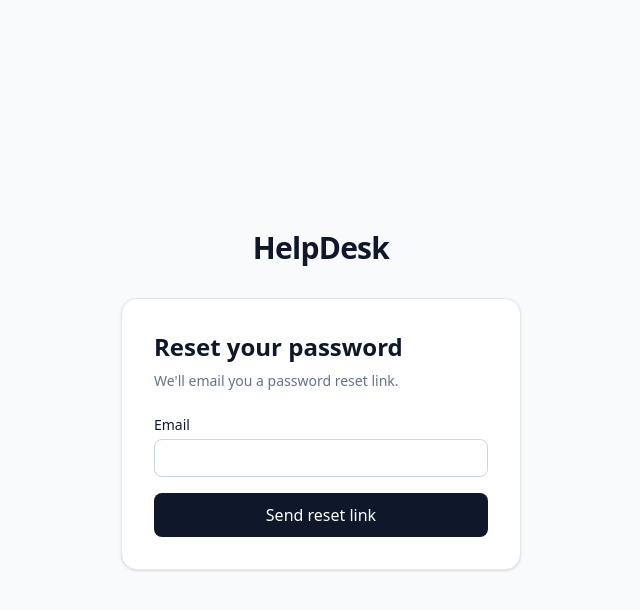
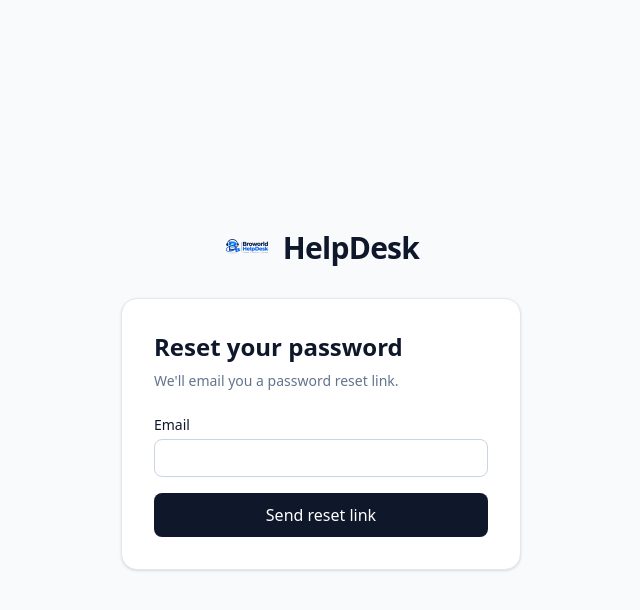
Before and after one commit to rami-aouinti/HelpDesk, a Laravel app: page /forgot-password in a window 1280 px wide. Shown: the top 610 px of the page, without its empty margins (319-959 px from the left). Run offline with Laravel 12, Linux system fonts and the light colour scheme; style sheets or scripts are compiled from the project's sources; parts of the project's set-up code (start-up, migrations or seed data) failed here and were passed over; some libraries are stand-ins or nearby versions.

Commit message:
feat(branding): add logo and metadata to guest pages

```diff
--- a/resources/views/layouts/guest.blade.php
+++ b/resources/views/layouts/guest.blade.php
@@ -3,13 +3,18 @@
 <head>
     <meta charset="utf-8">
     <meta name="viewport" content="width=device-width, initial-scale=1">
-    <title>{{ $title ?? 'HelpDesk' }}</title>
+    <title>@yield('title', 'HelpDesk | Support Workspace')</title>
+    <meta name="description" content="@yield('meta-description', 'Access your HelpDesk account to manage support requests and stay connected with your team.')">
+    <meta name="application-name" content="HelpDesk">
+    <meta name="theme-color" content="#111827">
+    <link rel="icon" type="image/png" href="{{ asset('helpdesk.png') }}">
+    <link rel="apple-touch-icon" href="{{ asset('helpdesk.png') }}">
     @vite(['resources/css/app.css', 'resources/js/app.js'])
     @livewireStyles
 </head>
 <body class="min-h-screen bg-slate-50 text-slate-900 antialiased">
     <main class="mx-auto flex min-h-screen max-w-md flex-col justify-center px-6 py-12">
-        <a href="{{ url('/') }}" class="mb-8 text-center text-3xl font-bold tracking-tight text-slate-900">HelpDesk</a>
+        <a href="{{ url('/') }}" class="guest-brand mb-8 flex items-center justify-center gap-3 text-3xl font-bold tracking-tight text-slate-900" aria-label="HelpDesk home"><img src="{{ asset('logo.png') }}" alt="" width="48" height="48"> <span>HelpDesk</span></a>
         <section class="rounded-2xl border border-slate-200 bg-white p-8 shadow-sm">
             @yield('content')
         </section>
```
